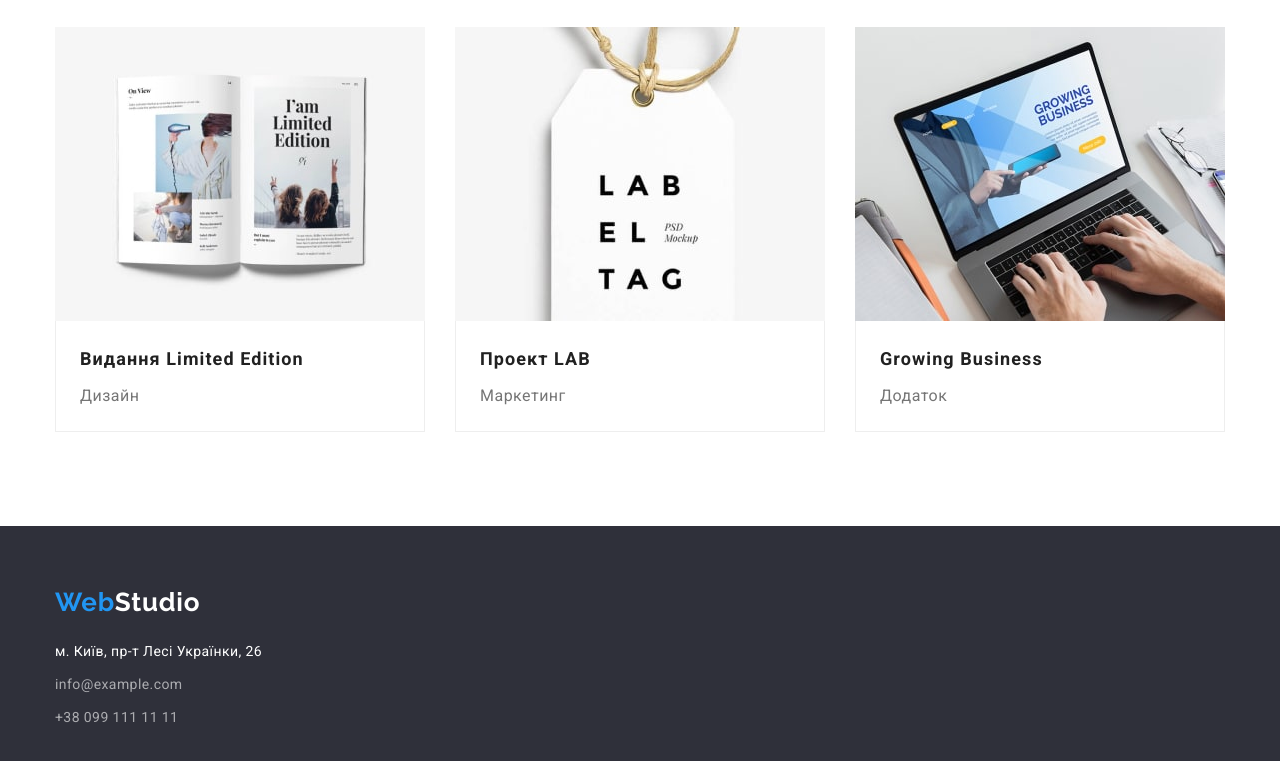
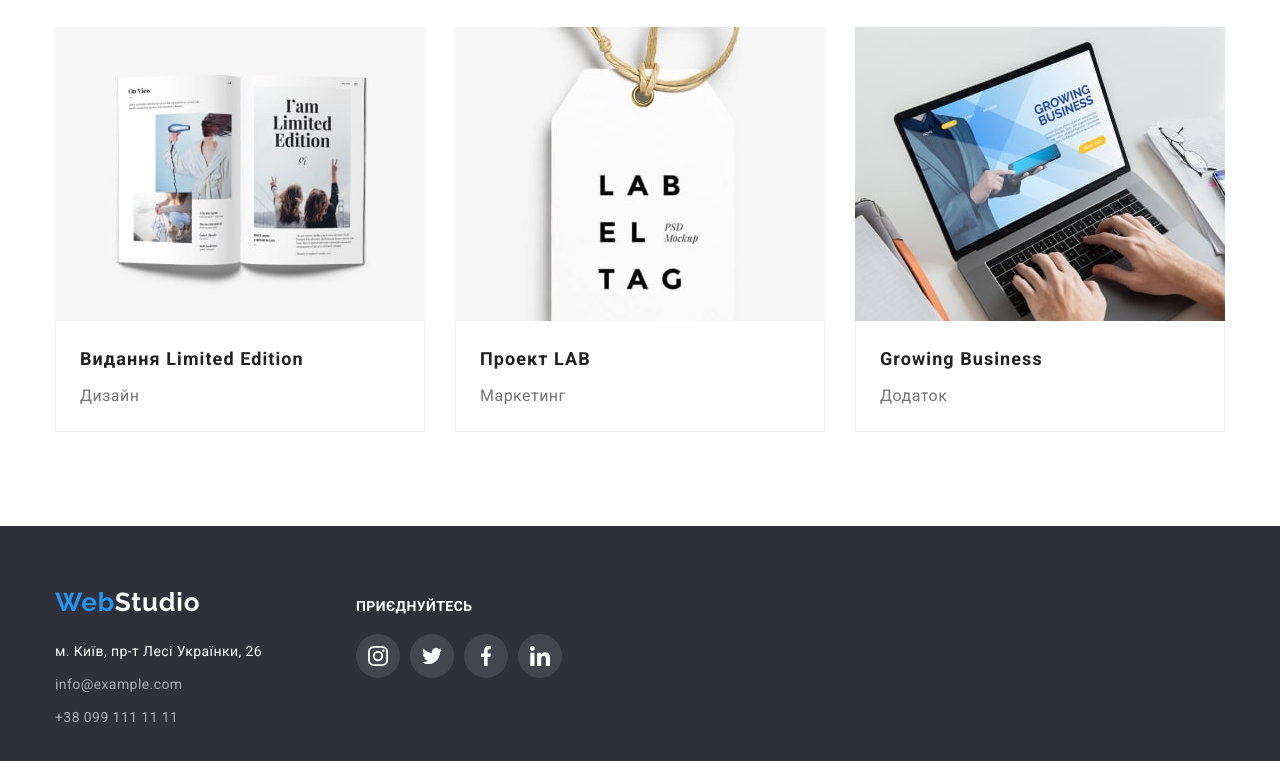
Before and after one commit to ADIKryvonos/Web-Studio, a plain HTML site: page portfolio.html in a window 1280 px wide. Shown: the part 1109-1870 px from the top of the page. Drawn offline with nearby package versions, Linux system fonts and the light colour scheme.

Commit message:
HW 4 партфоліо правки

```diff
--- a/css/styles.css
+++ b/css/styles.css
@@ -511,6 +511,10 @@ text-decoration: none;
         padding: 6px 22px;
 }
 
+.navigation-item:hover , .navigation-item:focus {
+    box-shadow: 0px 1px 3px rgba(0, 0, 0, 0.12), 0px 1px 1px rgba(0, 0, 0, 0.14), 0px 2px 1px rgba(0, 0, 0, 0.2);
+}
+
 .navigation-btn:hover, .navigation-btn:focus {
     background-color: var(--accent-colour);
     color: var(--white-colour);
@@ -520,6 +524,11 @@ text-decoration: none;
     display: flex;
     flex-wrap: wrap;
     margin: -15px;
+}
+
+
+.project-item:hover {
+    box-shadow: 0px 1px 3px rgba(0, 0, 0, 0.12), 0px 1px 1px rgba(0, 0, 0, 0.14), 0px 2px 1px rgba(0, 0, 0, 0.2);
 }
 
 .project-item {
--- a/portfolio.html
+++ b/portfolio.html
@@ -30,18 +30,24 @@
             <li class="header-item"><a href="" class="header-link link">Контакти</a></li>
           </ul>
         </nav>
-        <div class="header-conect">
         <ul class="header-list list">
           <li class="header-contacts-item">
-              <a href="mailto:info@devstudio.com" class="header-contacts link"
-                >info@devstudio.com</a
+            <a href="mailto:info@devstudio.com" class="header-contacts link">
+              <svg class="header-contacts-mail" width="16" height="12">
+                <use href="./images/icon.svg#icon-envelope"></use>
+              </svg>
+              info@devstudio.com
+            </a>
+          </li>
+          <li class="header-contacts-item">
+            <a href="tel:+380961111111" class="header-contacts link">
+              <svg class="header-contacts-mail" width="10" height="16">
+                <use href="./images/icon.svg#icon-smartphone"></use>
+              </svg>
+              +380961111111</a
             >
           </li>
-            <li class="header-contacts-item">
-              <a href="tel:+380961111111" class="header-contacts link">+380961111111</a>
-            </li>
         </ul>
-        </div>
       </div>
     </header>
     <main>
@@ -156,7 +162,8 @@
       </section>
     </main>
     <footer class="footer">
-      <div class="container">
+      <div class="footer-wrap container">
+        <div class="footer-address">
           <a href="/" class="footer-logo link"> Web<span>Studio</span></a>
           <address class="address">
             <ul class="address-list list">
@@ -178,6 +185,56 @@
             </ul>
           </address>
         </div>
+        <div class="footer-social">
+          <h2 class="footer-social-text">приєднуйтесь</h2>
+          <ul class="footer-social-list list">
+            <li>
+              <a class="footer-social-link link" href="https://www.instagram.com/">
+                <svg width="20" height="20">
+                  <use
+                    href="./images/icon.svg#icon-instagram"
+                    target="_blank"
+                    rel="noopener nofollow noreferrer"
+                  ></use>
+                </svg>
+              </a>
+            </li>
+            <li>
+              <a class="footer-social-link link" href="https://www.twitter.com/">
+                <svg width="20" height="20">
+                  <use
+                    href="./images/icon.svg#icon-twitter"
+                    target="_blank"
+                    rel="noopener nofollow noreferrer"
+                  ></use>
+                </svg>
+              </a>
+            </li>
+            <li>
+              <a class="footer-social-link link" href="https://www.facebook.com/">
+                <svg width="20" height="20">
+                  <use
+                    href="./images/icon.svg#icon-facebook"
+                    target="_blank"
+                    rel="noopener nofollow noreferrer"
+                  ></use>
+                </svg>
+              </a>
+            </li>
+            <li>
+              <a class="footer-social-link link" href="https://www.linkedin.com/">
+                <svg width="20" height="20">
+                  <use
+                    href="./images/icon.svg#icon-linkedin"
+                    target="_blank"
+                    rel="noopener nofollow noreferrer"
+                  ></use>
+                </svg>
+              </a>
+            </li>
+          </ul>
+        </div>
+      </div>
     </footer>
   </body>
 </html>
```
Lines whose indentation alone changed are shown as unchanged.
